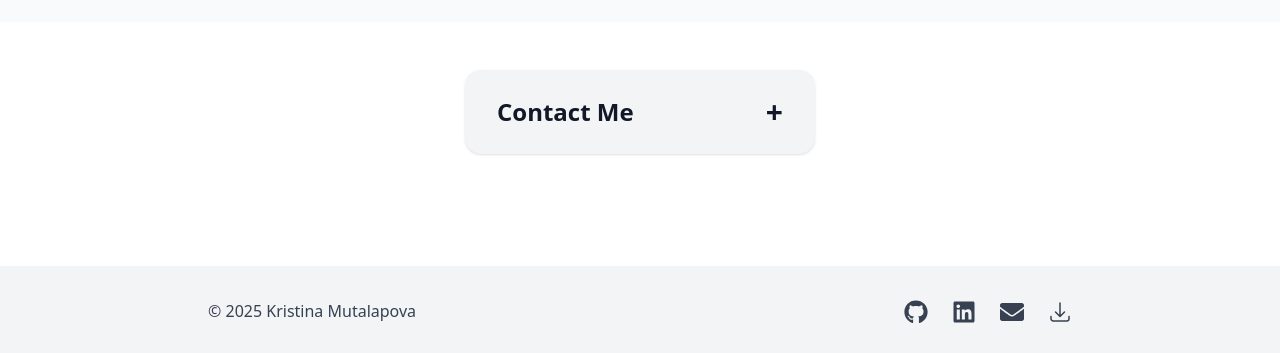
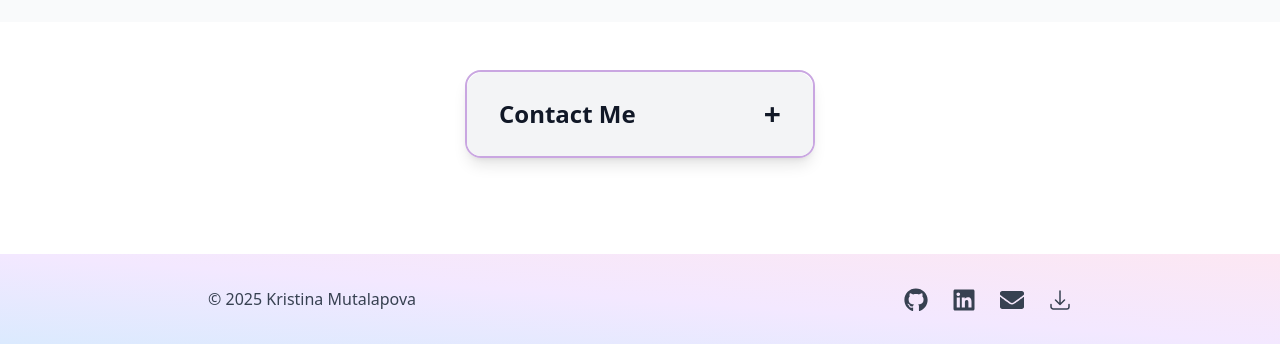
Before and after one commit to krismutalapova/portfolio-website, a React (Create React App) app: page / in a window 1280 px wide. Shown: the part 2310-2663 px from the top of the page. Built offline with nearby package versions, Linux system fonts and the light colour scheme; no server answers.

Commit message:
style: change footer/hero section backgrounds and alter ScrollToTop icon and contact form border to match them

```diff
--- a/src/components/ContactForm.js
+++ b/src/components/ContactForm.js
@@ -92,9 +92,10 @@ const ContactForm = () => {
 
     return (
         <section id="contact" className="w-full max-w-[350px] mx-auto my-12">
+            <div className="rounded-2xl border-2 border-[#c9a6e1] dark:border-[#4b006e] shadow-lg overflow-hidden">
                 <button
                     type="button"
-                className="w-full flex items-center justify-between px-8 py-6 text-2xl font-semibold bg-gray-100 dark:bg-gray-800 text-gray-900 dark:text-white rounded-2xl shadow mb-4 focus:outline-none focus:ring transition-colors"
+                    className="w-full flex items-center justify-between px-8 py-6 text-2xl font-semibold bg-gray-100 dark:bg-gray-800 text-gray-900 dark:text-white rounded-t-2xl focus:outline-none focus:ring transition-colors"
                     aria-expanded={isOpen}
                     aria-controls="contact-panel"
                     onClick={() => setIsOpen((open) => !open)}
@@ -103,7 +104,7 @@ const ContactForm = () => {
                     <span className="ml-2 text-3xl font-bold select-none">{isOpen ? '-' : '+'}</span>
                 </button>
                 <div id="contact-panel" className={isOpen ? 'block' : 'hidden'}>
-                <form onSubmit={handleSubmit} noValidate aria-describedby="form-result" className="bg-white dark:bg-gray-800 rounded-b-2xl shadow px-8 py-6 mt-[-1.5rem]">
+                    <form onSubmit={handleSubmit} noValidate aria-describedby="form-result" className="bg-white dark:bg-gray-800 rounded-b-2xl px-8 py-6 mt-[-1.5rem]">
                         <div className="mb-4">
                             <label htmlFor="name" className="block font-medium mb-1">Name<span className="text-red-500">*</span></label>
                             <input
@@ -183,6 +184,7 @@ const ContactForm = () => {
                         </div>
                     </form>
                 </div>
+            </div>
         </section>
     );
 };
--- a/src/components/Footer.js
+++ b/src/components/Footer.js
@@ -4,7 +4,7 @@ import { HiOutlineArrowDownTray } from 'react-icons/hi2';
 
 const Footer = React.memo(function Footer() {
     return (
-        <footer className="w-full bg-gray-100 dark:bg-gray-900 text-gray-700 dark:text-gray-300 py-8 flex flex-col items-center justify-center mt-12" role="contentinfo">
+        <footer className="w-full bg-gradient-to-tr from-blue-100 via-purple-100 to-pink-100 dark:from-blue-950 dark:via-purple-950 dark:to-gray-950 text-gray-700 dark:text-gray-300 py-8 flex flex-col items-center justify-center mt-12" role="contentinfo">
             <div className="w-full max-w-4xl px-4 flex flex-col md:flex-row items-center justify-between gap-4">
                 <div className="text-center md:text-left w-full md:w-auto">
                     <span className="block text-sm md:text-base">© {new Date().getFullYear()} Kristina Mutalapova</span>
--- a/src/components/Header.js
+++ b/src/components/Header.js
@@ -2,7 +2,7 @@ import profileImg from '../assets/profile.jpg';
 
 function Header() {
     return (
-        <header className="w-full min-h-[70vh] bg-gradient-to-tr from-blue-100 via-purple-100 to-pink-100 dark:from-blue-900 dark:via-purple-900 dark:to-pink-900 flex items-center justify-center py-16 xl:py-28">
+        <header className="w-full min-h-[70vh] bg-gradient-to-tr from-blue-100 via-purple-100 to-pink-100 dark:from-blue-950 dark:via-purple-950 dark:to-gray-950 flex items-center justify-center py-16 xl:py-28">
             <div className="w-full max-w-6xl flex flex-col xl:flex-row items-center justify-center gap-12 xl:gap-24 bg-transparent px-4 xl:px-12">
                 <div className="flex-shrink-0 flex justify-center items-center mb-8 xl:mb-0">
                     <div className="relative w-[40vw] max-w-[340px] h-[40vw] max-h-[420px] flex items-end bg-white/80 dark:bg-gray-900/80 rounded-t-[40%] rounded-b-[20px] shadow-xl overflow-hidden">
--- a/src/components/ScrollToTop.js
+++ b/src/components/ScrollToTop.js
@@ -1,4 +1,5 @@
 import React, { useEffect, useState } from 'react';
+import { FiChevronUp } from "react-icons/fi";
 
 function ScrollToTop() {
     const [isVisible, setIsVisible] = useState(false);
@@ -20,10 +21,10 @@ function ScrollToTop() {
         isVisible && (
             <button
                 onClick={scrollToTop}
-                className="fixed bottom-4 right-4 sm:bottom-6 sm:right-6 p-3 rounded-full bg-blue-600 text-white shadow-lg hover:bg-blue-700 transition z-50"
+                className="fixed bottom-4 right-4 sm:bottom-6 sm:right-6 p-3 rounded-full bg-gradient-to-tr from-blue-400 via-purple-400 to-pink-400 dark:from-blue-900 dark:via-purple-900 dark:to-pink-900 text-white shadow-lg hover:scale-110 hover:shadow-2xl transition-all duration-200 z-50 flex items-center justify-center"
                 aria-label="Scroll to top"
             >
-                ↑
+                <FiChevronUp className="text-2xl" />
             </button>
         )
     );
```
Lines whose indentation alone changed are shown as unchanged.
